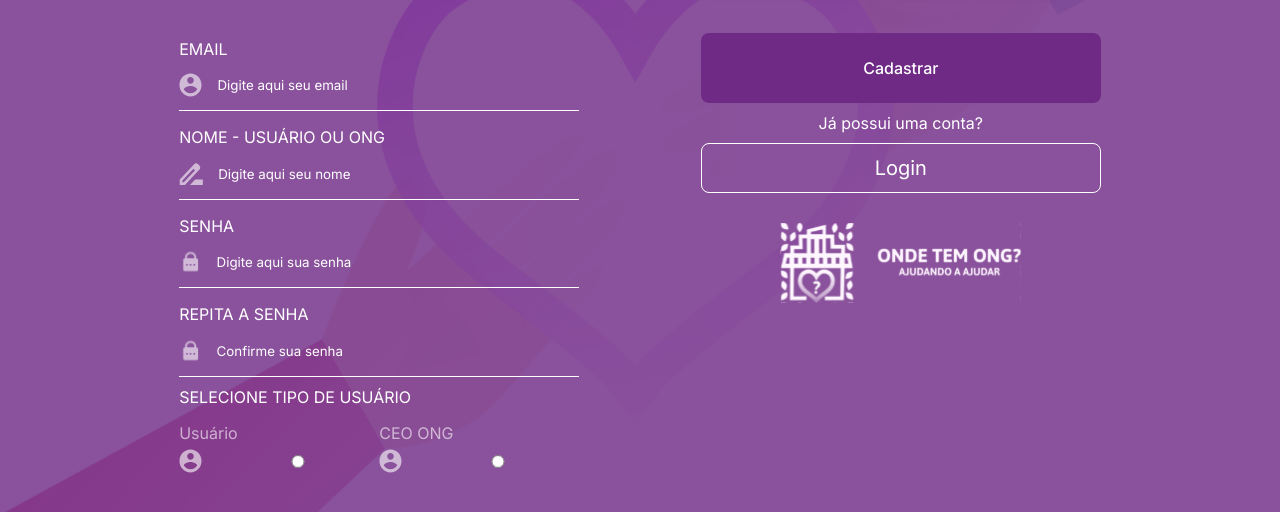
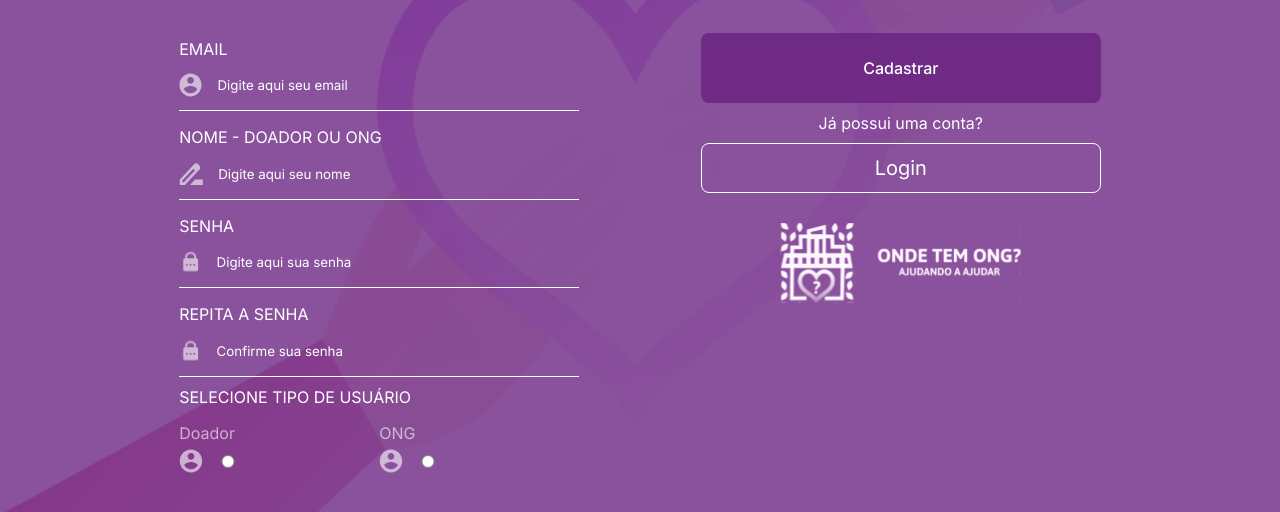
Before and after one commit to grupo-2-m3/onde-tem-ong, a React (Create React App) app: page /register in a window 1280 px wide. Shown: the part 211-723 px from the top of the page. Built offline with nearby package versions, Linux system fonts and the light colour scheme.

Commit message:
fix: fixing layout and Register Page

```diff
--- a/src/contexts/AuthContext/AuthContext.tsx
+++ b/src/contexts/AuthContext/AuthContext.tsx
@@ -79,7 +79,7 @@ export const AuthProvider = ({ children }: iAuthProvider) => {
     setLoading(true);
     try {
       const response = await api.post("/login", data);
-      navigate("/profile");
+      navigate("/dashboard");
       localStorage.setItem("@token", response.data.accessToken);
       localStorage.setItem("@id", response.data.user.id);
       setUserInfo(response.data.user);
--- a/src/pages/DashboardLoggedPage/DashboardLoggedPage.tsx
+++ b/src/pages/DashboardLoggedPage/DashboardLoggedPage.tsx
@@ -127,7 +127,7 @@ const DashboardLoggedPage = () => {
 
   return (
     <>
-      <HeaderFull linkText="Dashboard Inicial" linkTo="/" />
+      <HeaderFull linkText="Página Inicial" linkTo="/" />
       <StyledDashboard>
         <div className="container">
           <section className="searchSection container">
--- a/src/pages/DashboardVisitorPage/DashboardVisitorPage.tsx
+++ b/src/pages/DashboardVisitorPage/DashboardVisitorPage.tsx
@@ -23,7 +23,7 @@ const DashboardVisitorPage = () => {
       }}
     >
       <HeaderFull
-        linkText={userInfo.id ? "Dashboard ONGs" : "Registre-se"}
+        linkText={userInfo.id ? "ONGs" : "Registre-se"}
         linkTo={userInfo.id ? "/dashboard" : "/register"}
       />
 
--- a/src/pages/ProfileUserPage/ProfileUserPage.tsx
+++ b/src/pages/ProfileUserPage/ProfileUserPage.tsx
@@ -27,7 +27,7 @@ const ProfileUserPage = () => {
 
   return (
     <StyledProfileUser>
-      <HeaderFull linkText={"Dashboard Ongs"} linkTo={"/dashboard"} />
+      <HeaderFull linkText={"ONGs"} linkTo={"/dashboard"} />
       <CoverProfile imgCover={userInfo.background} imgUser={userInfo.avatar} />
       <div className="infoUser container">
         <div className="infoEdit">
--- a/src/pages/RegisterPage/RegisterPage.tsx
+++ b/src/pages/RegisterPage/RegisterPage.tsx
@@ -103,7 +103,7 @@ const RegisterPage = () => {
                 >
                   <Input
                     styledColor="Withe"
-                    label="NOME - USUÁRIO OU ONG"
+                    label="NOME - DOADOR OU ONG"
                     src={PencilLight}
                     id="name"
                     type="text"
@@ -170,7 +170,7 @@ const RegisterPage = () => {
                     styledColor="placeholderInputRegister"
                     className="inputRadio"
                     src={UserLight}
-                    label="Usuário"
+                    label="Doador"
                     id="user"
                     type="radio"
                     value="user"
@@ -181,7 +181,7 @@ const RegisterPage = () => {
                     styledColor="placeholderInputRegister"
                     className="inputRadio"
                     src={UserLight}
-                    label="CEO ONG"
+                    label="ONG"
                     id="ownerOng"
                     type="radio"
                     value="ownerOng"
--- a/src/pages/RegisterPage/StyledRegisterPage.ts
+++ b/src/pages/RegisterPage/StyledRegisterPage.ts
@@ -3,7 +3,8 @@ import arrowDown from "../../assets/imgs/arrowDown.svg";
 
 export const StyledRegisterPage = styled.div`
   width: 100%;
-  height: 100vh;
+  min-height: 100vh;
+  height: 100%;
 
   display: flex;
   flex-direction: column;
@@ -15,6 +16,8 @@ export const StyledRegisterPage = styled.div`
   transition: background-image 2s ease;
 
   .background {
+    min-height: 100vh;
+    height: 100%;
     width: 100%;
     padding: 20px;
     background-color: rgba(111, 42, 134, 0.81);
@@ -109,6 +112,11 @@ export const StyledRegisterPage = styled.div`
     display: flex;
   }
 
+  .selectTypeUser > div > div > input {
+    background: red;
+    width: 20px;
+  }
+
   .labelSelectType {
     color: var(--Withe);
   }
@@ -118,7 +126,10 @@ export const StyledRegisterPage = styled.div`
     margin-top: -10px;
     display: flex;
     flex-direction: column;
-    gap: 15px;
+  }
+
+  .divSelectCategory > input {
+    background: red;
   }
 
   .selectTypeUser > div {
```
Also changed, not shown: 1 other file (tests, documents, lock files or other folders).
